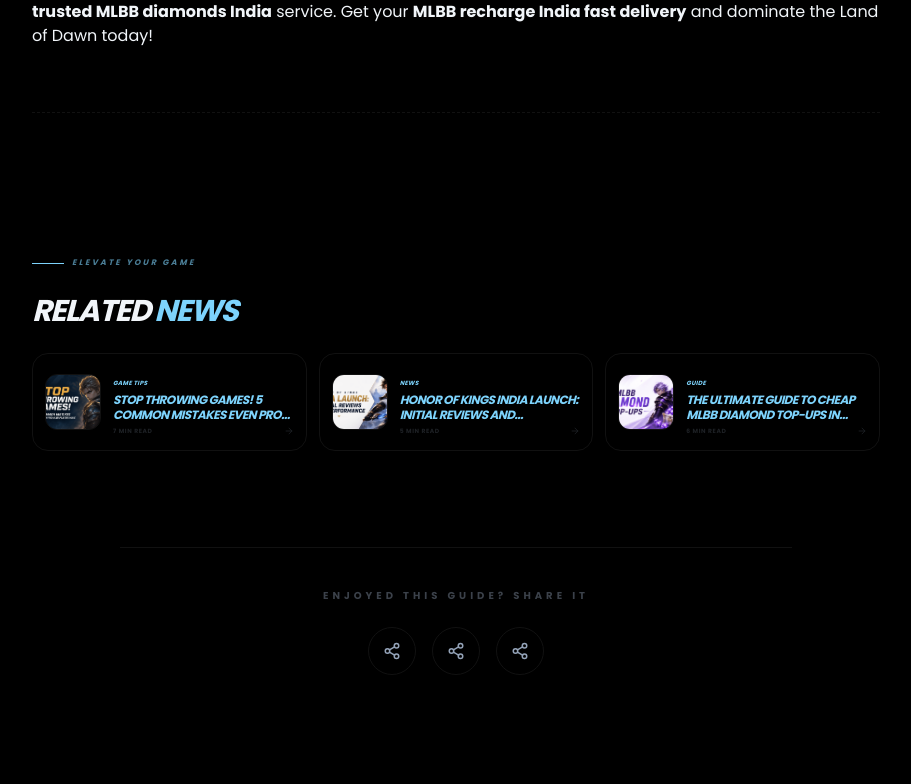
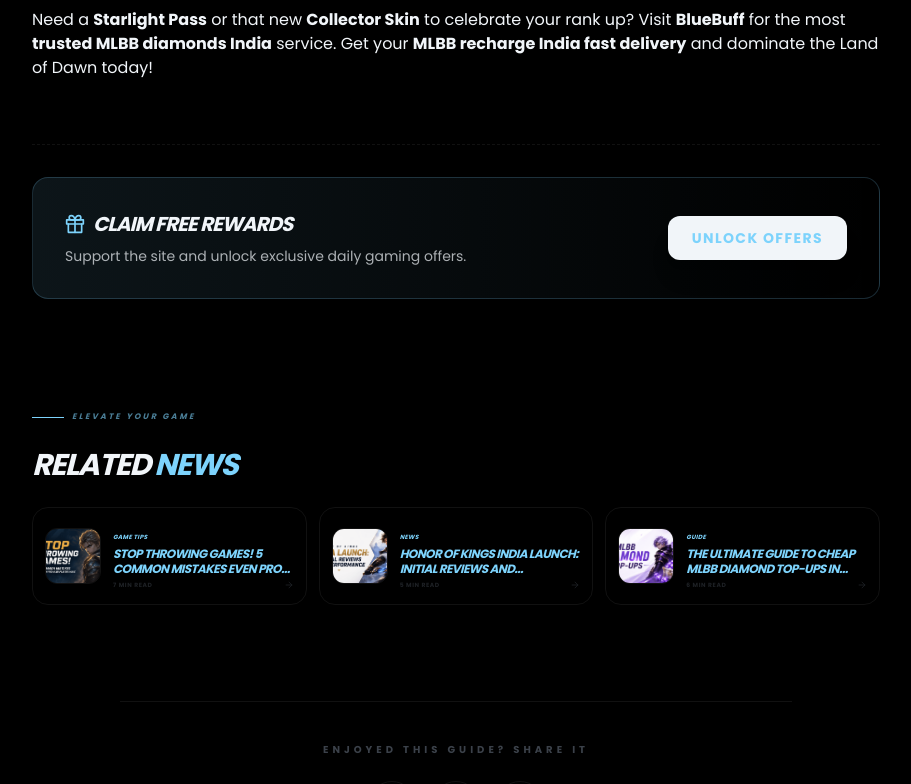
Before and after one commit to tushaarkantanayak-pixel/bnew, a Next.js app: page /blog/mlbb/mlbb-meta-tier-list-july-2026 in a window 1280 px wide. Shown: the part 3889-4673 px from the top of the page, without its empty margins (184-1095 px from the left). Built offline with nearby package versions, Linux system fonts and the light colour scheme; no server answers; the database is empty.

Commit message:
first commit

```diff
--- a/components/Blog/BlogPostLayout.tsx
+++ b/components/Blog/BlogPostLayout.tsx
@@ -3,9 +3,10 @@
 import { motion } from "framer-motion";
 import Link from "next/link";
 import Image from "next/image";
-import { FiClock, FiCalendar, FiArrowLeft, FiShare2, FiArrowRight } from "react-icons/fi";
+import { FiClock, FiCalendar, FiArrowLeft, FiShare2, FiArrowRight, FiGift } from "react-icons/fi";
 import Script from "next/script";
 import AdsterraBanner from "@/components/Ads/AdsterraBanner";
+import AdsterraSmartlink from "@/components/Ads/AdsterraSmartlink";
 import { ReactNode, useMemo } from "react";
 import { usePathname } from "next/navigation";
 import { BLOGS_DATA } from "@/lib/blogData";
@@ -142,6 +143,10 @@
                             />
                         </motion.div>
                     )}
+
+                    <div className="mt-8">
+                        <AdsterraBanner />
+                    </div>
                 </header>
 
                 {/* CONTENT SECTION */}
@@ -150,7 +155,19 @@
                         {children}
                     </div>
 
-                    <div className="mt-16 border-t border-[var(--border)] border-dashed pt-8">
+                    <div className="mt-16 border-t border-[var(--border)] border-dashed pt-8 space-y-8">
+
+                        {/* Smartlink CTA Block */}
+                        <div className="bg-gradient-to-r from-[var(--accent)]/10 to-transparent p-6 md:p-8 rounded-2xl border border-[var(--accent)]/20 flex flex-col md:flex-row items-center justify-between gap-6">
+                            <div>
+                                <h3 className="text-xl font-black italic uppercase tracking-tighter text-[var(--foreground)] mb-2 flex items-center gap-2">
+                                    <FiGift className="text-[var(--accent)]" /> Claim Free Rewards
+                                </h3>
+                                <p className="text-sm opacity-70 m-0">Support the site and unlock exclusive daily gaming offers.</p>
+                            </div>
+                            <AdsterraSmartlink text="Unlock Offers" />
+                        </div>
+
                         <AdsterraBanner />
                     </div>
                 </section>
```
